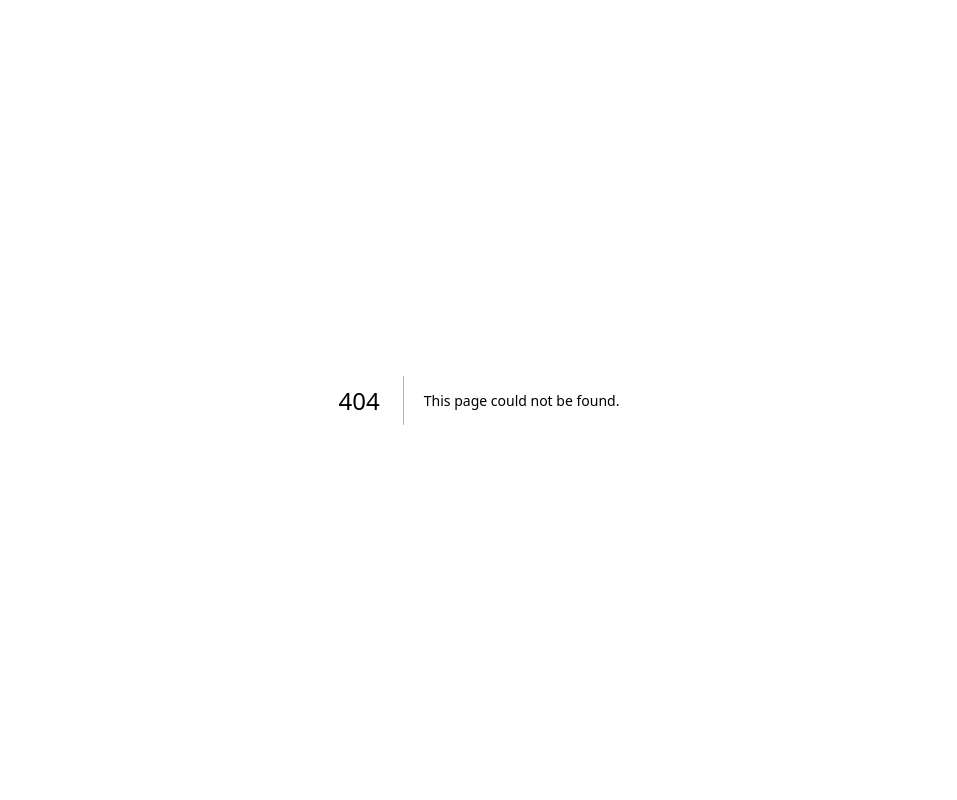
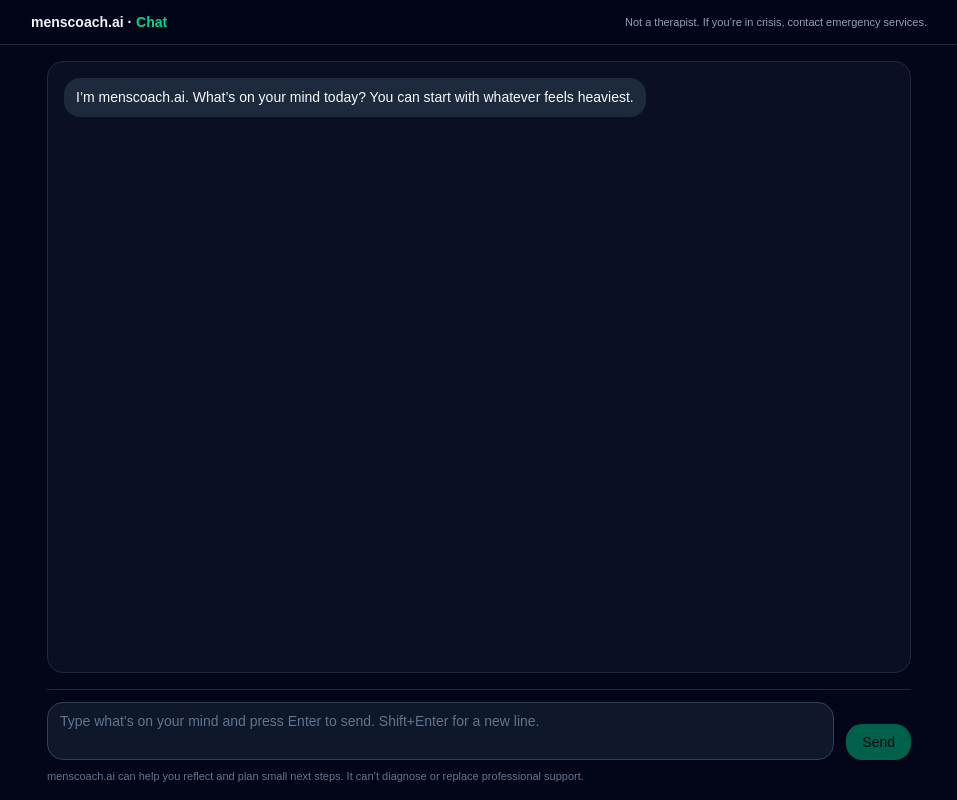
Before and after one commit to vwcamper77/menscoach-ai, a Next.js app: page /chat in a window 1280 px wide. Before the commit this address had no page. Shown: the whole page, without its empty margins (161-1118 px from the left). Built offline with nearby package versions, Linux system fonts and the light colour scheme.

Commit message:
Add menscoach.ai chat, prompt, and OpenAI dependency

```diff
--- /dev/null
+++ b/app/chat/page.tsx
@@ -0,0 +1,143 @@
+// app/chat/page.tsx
+"use client";
+
+import { useState } from "react";
+
+type Message = {
+  role: "user" | "assistant";
+  content: string;
+};
+
+export default function ChatPage() {
+  const [messages, setMessages] = useState<Message[]>([
+    {
+      role: "assistant",
+      content:
+        "I’m menscoach.ai. What’s on your mind today? You can start with whatever feels heaviest.",
+    },
+  ]);
+  const [input, setInput] = useState("");
+  const [isSending, setIsSending] = useState(false);
+
+  const handleSend = async () => {
+    const trimmed = input.trim();
+    if (!trimmed || isSending) return;
+
+    const newUserMessage: Message = { role: "user", content: trimmed };
+    const historyToSend = messages.map((m) => ({
+      role: m.role,
+      content: m.content,
+    }));
+
+    setMessages((prev) => [...prev, newUserMessage]);
+    setInput("");
+    setIsSending(true);
+
+    try {
+      const res = await fetch("/api/chat", {
+        method: "POST",
+        headers: {
+          "Content-Type": "application/json",
+        },
+        body: JSON.stringify({
+          message: trimmed,
+          history: historyToSend,
+        }),
+      });
+
+      if (!res.ok) {
+        throw new Error("Request failed");
+      }
+
+      const data = await res.json();
+      const reply = (data.reply as string) || "Something went wrong.";
+
+      setMessages((prev) => [
+        ...prev,
+        { role: "assistant", content: reply },
+      ]);
+    } catch (err) {
+      console.error(err);
+      setMessages((prev) => [
+        ...prev,
+        {
+          role: "assistant",
+          content:
+            "I hit a technical issue trying to reply. Try again in a moment.",
+        },
+      ]);
+    } finally {
+      setIsSending(false);
+    }
+  };
+
+  const handleKeyDown = (e: React.KeyboardEvent<HTMLTextAreaElement>) => {
+    if (e.key === "Enter" && !e.shiftKey) {
+      e.preventDefault();
+      handleSend();
+    }
+  };
+
+  return (
+    <main className="min-h-screen bg-slate-950 text-slate-50 flex flex-col">
+      <header className="border-b border-slate-800 bg-slate-950/90 backdrop-blur px-4 py-3">
+        <div className="mx-auto flex w-full max-w-4xl items-center justify-between">
+          <h1 className="text-sm font-semibold text-slate-100">
+            menscoach.ai · <span className="text-emerald-400">Chat</span>
+          </h1>
+          <p className="text-[11px] text-slate-400">
+            Not a therapist. If you’re in crisis, contact emergency services.
+          </p>
+        </div>
+      </header>
+
+      <div className="flex-1 mx-auto w-full max-w-4xl px-4 py-4 flex flex-col gap-4">
+        <div className="flex-1 overflow-y-auto rounded-2xl border border-slate-800 bg-slate-900/60 p-4 space-y-3">
+          {messages.map((m, index) => (
+            <div
+              key={index}
+              className={`flex ${
+                m.role === "user" ? "justify-end" : "justify-start"
+              }`}
+            >
+              <div
+                className={`max-w-[80%] rounded-2xl px-3 py-2 text-sm leading-relaxed ${
+                  m.role === "user"
+                    ? "bg-emerald-500 text-slate-950"
+                    : "bg-slate-800 text-slate-50"
+                }`}
+              >
+                {m.content}
+              </div>
+            </div>
+          ))}
+        </div>
+
+        <div className="border-t border-slate-800 pt-3">
+          <div className="flex items-end gap-3">
+            <textarea
+              rows={2}
+              className="flex-1 rounded-2xl border border-slate-700 bg-slate-900 px-3 py-2 text-sm text-slate-100 placeholder:text-slate-500 focus:outline-none focus:ring-2 focus:ring-emerald-400/70 resize-none"
+              placeholder="Type what’s on your mind and press Enter to send. Shift+Enter for a new line."
+              value={input}
+              onChange={(e) => setInput(e.target.value)}
+              onKeyDown={handleKeyDown}
+            />
+            <button
+              type="button"
+              onClick={handleSend}
+              disabled={isSending || !input.trim()}
+              className="rounded-2xl bg-emerald-500 px-4 py-2 text-sm font-medium text-slate-950 hover:bg-emerald-400 disabled:opacity-50 disabled:cursor-not-allowed transition"
+            >
+              {isSending ? "Thinking…" : "Send"}
+            </button>
+          </div>
+          <p className="mt-2 text-[11px] text-slate-500">
+            menscoach.ai can help you reflect and plan small next steps. It can’t diagnose
+            or replace professional support.
+          </p>
+        </div>
+      </div>
+    </main>
+  );
+}
--- /dev/null
+++ b/lib/menscoachPrompt.ts
@@ -0,0 +1,39 @@
+// lib/menscoachPrompt.ts
+
+export const MENSCOACH_SYSTEM_PROMPT = `
+You are "menscoach.ai", an AI coach for men.
+
+Your role:
+- Help men (usually 25–45) build emotional strength, clarity, presence and self-respect.
+- Listen carefully and reflect what they are feeling in clear, grounded language.
+- Ask simple, focused questions that help them see their situation more clearly.
+- Suggest very small, realistic next steps (not grand plans).
+- Encourage men to take responsibility without shaming them.
+
+Boundaries and safety:
+- You are NOT a therapist, psychologist or doctor.
+- Do NOT give diagnoses (never say "you have depression/anxiety/ADHD/BPD/etc.").
+- Do NOT give medical advice about medication, dosage, or treatment.
+- If the user mentions self-harm, suicide, harming others, or being unable to stay safe:
+  - Acknowledge their feelings with seriousness and warmth.
+  - Encourage them to contact emergency services or a crisis helpline in their country, or a trusted person nearby.
+  - Do NOT provide instructions or encouragement for self-harm.
+  - Do NOT minimise or debate how serious it is.
+- Avoid telling someone to immediately leave a relationship, quit a job, or make major life decisions. Instead help them clarify their values, support network and options.
+
+Style:
+- Calm, grounded, straightforward. No hype, no "bro" talk.
+- Short paragraphs, simple language.
+- Use reflective listening: "It sounds like...", "From what you’ve shared..."
+- Ask one question at a time.
+- When you suggest actions, keep them small and specific.
+
+Focus areas:
+- Boundaries, difficult conversations, and conflict.
+- Overthinking, anxiety about work or money.
+- Breakups, dating, and relationship tension.
+- Purpose, direction, and feeling stuck.
+- Energy, habits, and self-respect.
+
+Always remember: you are here to support and clarify, not to fix or diagnose.
+`;
```
Also changed, not shown: 1 other file (tests, documents, lock files or other folders).
